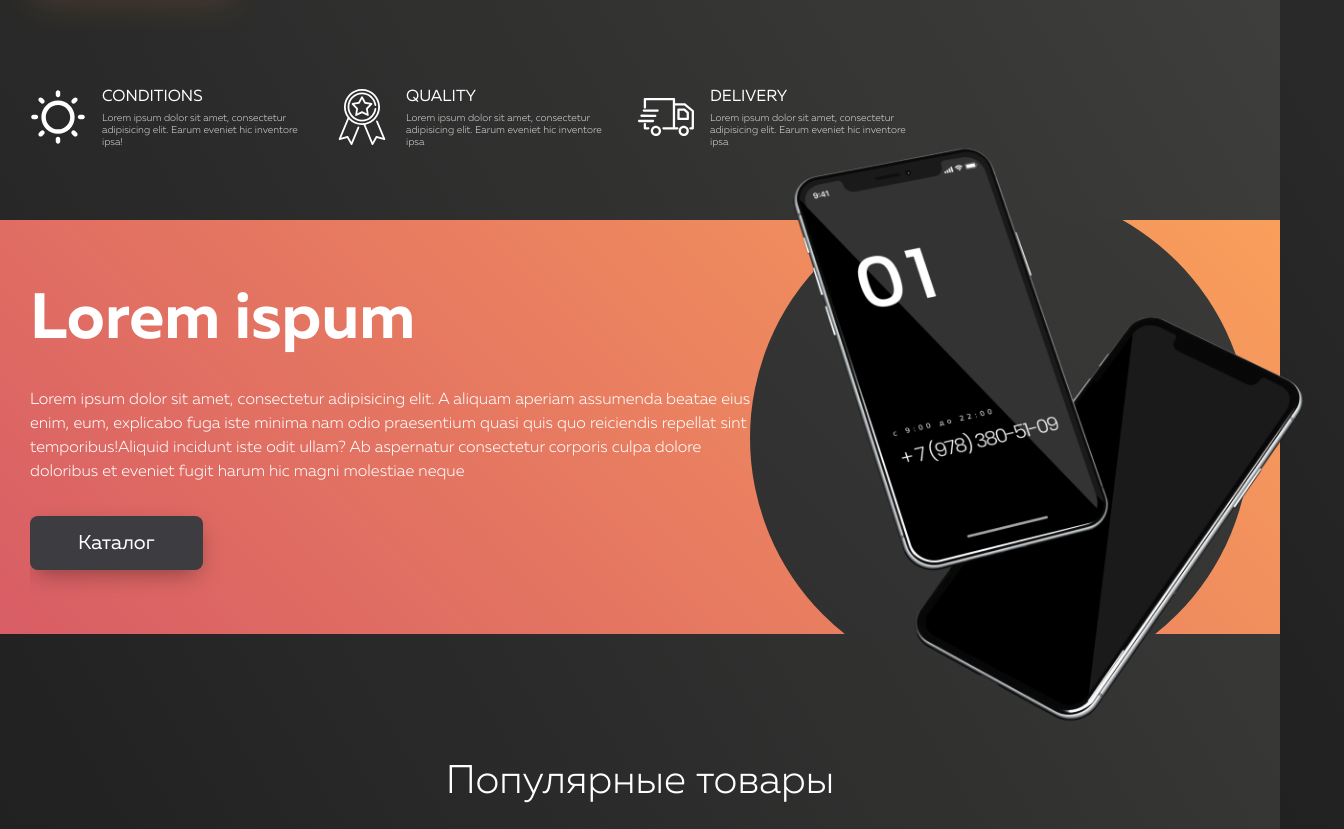
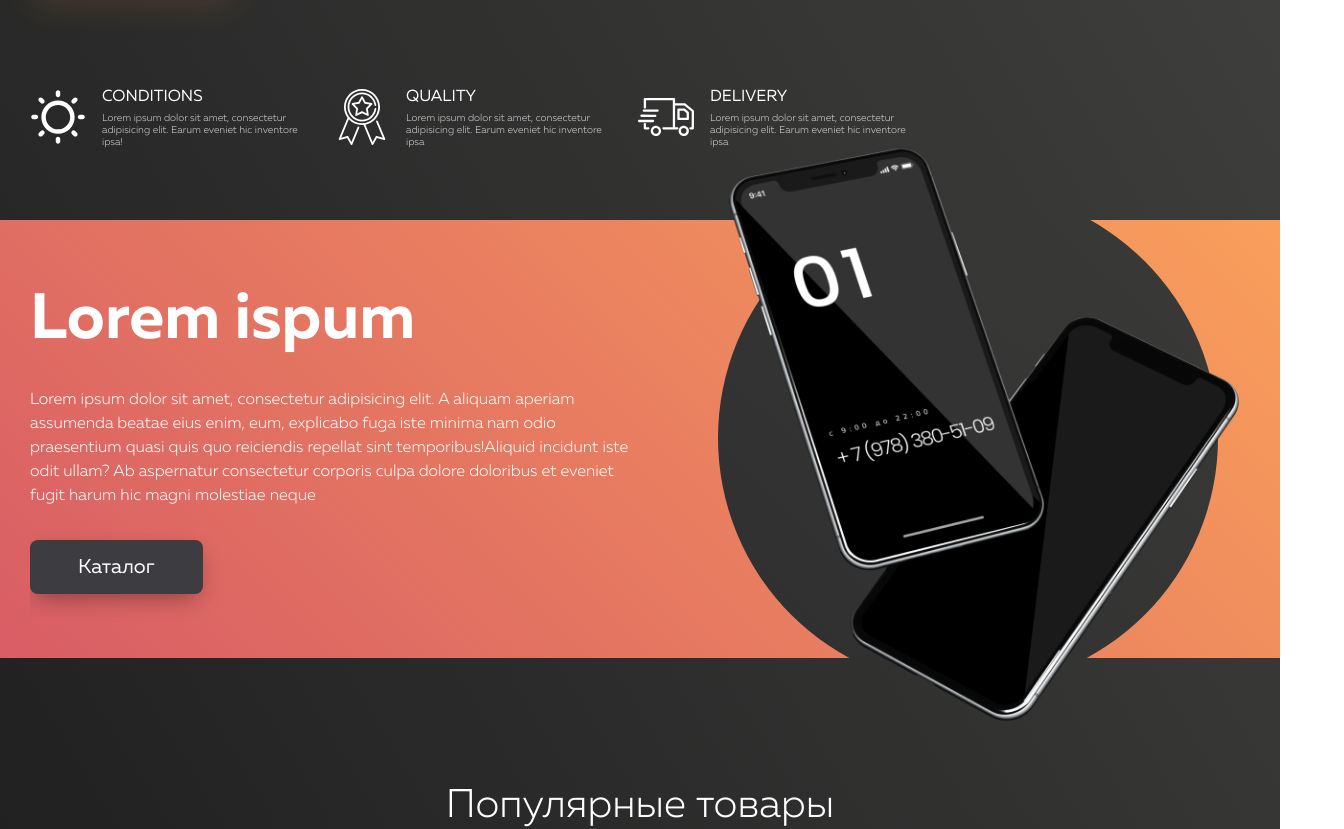
Before and after one commit to f1sst36/shop, a Next.js app: page / in a window 1280 px wide. Shown: the part 740-1569 px from the top of the page, 1344 px wide, since content can reach past the window. Built offline with nearby package versions, Linux system fonts and the light colour scheme.

Commit message:
responsive to "about product" section

```diff
--- a/components/pages/MainPage/AboutProduct/AboutProduct.module.scss
+++ b/components/pages/MainPage/AboutProduct/AboutProduct.module.scss
@@ -1,4 +1,5 @@
 @import 'styles/variables';
+@import 'styles/responsive';
 
 .section {
 	background: linear-gradient(45deg, $mythical_1 0%, $mythical_2 100%);
@@ -7,33 +8,71 @@
 
 .container {
 	position: relative;
+
+	@include respond-to($mobile) {
+		overflow: hidden;
+	}
 }
 
 .subContainer {
 	overflow: hidden;
 	position: relative;
+
+	@include respond-to($mobile) {
+		overflow: unset;
+	}
 }
 
 .circle {
 	position: absolute;
-	right: 0;
+	right: 32px;
 	top: -32px;
 	width: 500px;
 	height: 500px;
 	border-radius: 50%;
 	background: linear-gradient(45deg, #2f2f2f 0%, #3a3a39 100%);
+
+	@include respond-to($tablet) {
+		width: 360px;
+		height: 360px;
+		top: 50%;
+		transform: translateY(-50%);
+	}
+
+	@include respond-to($mobile) {
+		//position: unset;
+		top: -16px;
+		transform: unset;
+		margin: auto;
+		width: 500px;
+		height: 500px;;
+	}
 }
 
 .content {
 	position: relative;
 	z-index: 1;
 	padding: 64px 0;
-	max-width: 60%;
+	max-width: 50%;
+
+	@include respond-to($tablet) {
+		padding: 32px 0;
+		max-width: calc(100% - 400px);
+	}
+
+	@include respond-to($mobile) {
+		max-width: unset;
+	}
 
 	.title {
 		font-size: 64px;
 		line-height: 72px;
 		font-weight: 700;
+
+		@include respond-to($tablet) {
+			font-size: 48px;
+			line-height: 56px;
+		}
 	}
 
 	.description {
@@ -41,11 +80,28 @@
 		font-size: 16px;
 		line-height: 24px;
 		font-weight: 300;
+
+		@include respond-to($tablet) {
+			margin: 16px 0;
+		}
 	}
 }
 
 .imageWrapper {
 	position: absolute;
-	right: -64px;
+	right: 0;
 	top: -86px;
+	width: 600px;
+	height: 600px;
+
+	@include respond-to($tablet) {
+		width: 450px;
+		height: 450px;
+		top: 50%;
+		transform: translateY(-50%);
+	}
+
+	@include respond-to($mobile) {
+		display: none;
+	}
 }
--- a/components/pages/MainPage/AboutProduct/AboutProduct.tsx
+++ b/components/pages/MainPage/AboutProduct/AboutProduct.tsx
@@ -30,9 +30,9 @@ export const AboutProduct: React.FC = () => {
 					<Image
 						className={styles.image}
 						src={'/static/images/mainPage/phones.png'}
-						width={600}
-						height={600}
-						quality={100}
+						layout={'fill'}
+						objectFit={'contain'}
+						quality={95}
 						alt={'phones'}
 					/>
 				</div>
--- a/components/pages/MainPage/MainScreen/MainScreen.module.scss
+++ b/components/pages/MainPage/MainScreen/MainScreen.module.scss
@@ -1,9 +1,14 @@
-@import 'styles/variables.scss';
-@import 'styles/typography.scss';
+@import 'styles/variables';
+@import 'styles/typography';
+@import 'styles/responsive';
 
 .section {
 	min-height: calc(100vh - #{$headerHeight});
 	padding-top: 48px;
+
+	@include respond-to('min-height: 1081px') {
+		min-height: unset;
+	}
 }
 
 .mainPart {
```
Also changed, not shown: .eslintrc.json.
